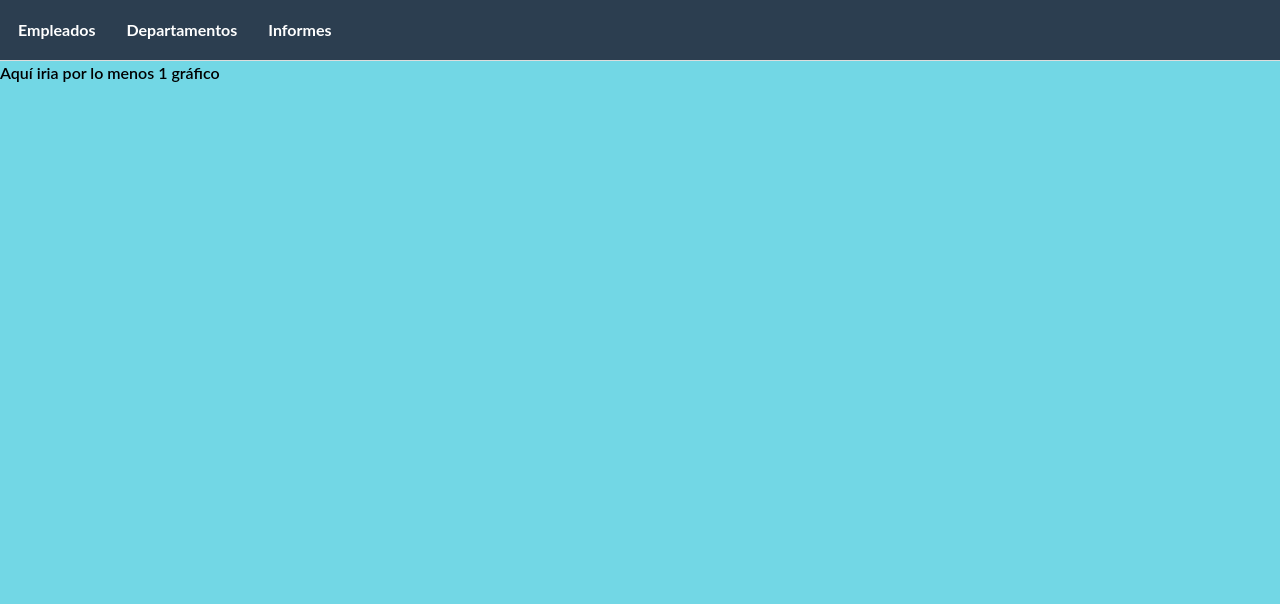
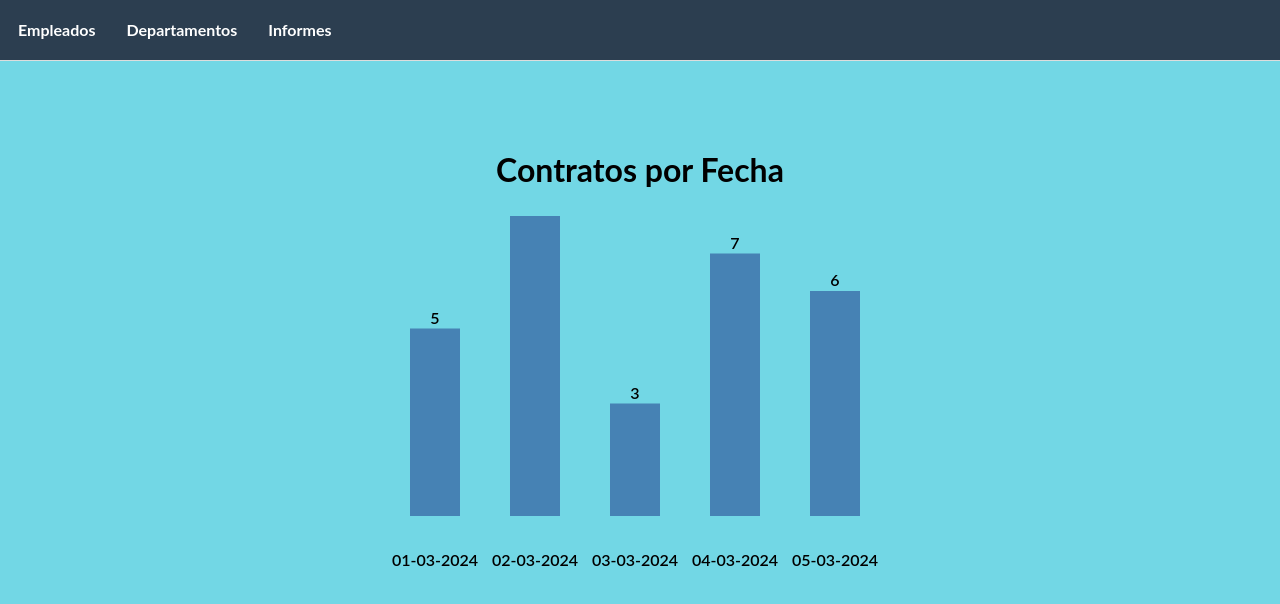
Before and after one commit to beamm536/sistema-gestion-empresarial, a Svelte app in the folder sge-odoo/: page / in a window 1280 px wide. Both pictures are taken after a click on the link "Informes". Shown: the top 604 px of the page. Built offline with nearby package versions, Linux system fonts and the light colour scheme.

Commit message:
Gráfico con contratos

```diff
--- a/sge-odoo/package.json
+++ b/sge-odoo/package.json
@@ -12,5 +12,8 @@
     "@sveltejs/vite-plugin-svelte": "^5.0.3",
     "svelte": "^5.20.2",
     "vite": "^6.2.0"
+  },
+  "dependencies": {
+    "d3": "^7.9.0"
   }
 }
--- a/sge-odoo/src/components/empleados/Vistas/informes.svelte
+++ b/sge-odoo/src/components/empleados/Vistas/informes.svelte
@@ -1 +1,103 @@
-<div>Aquí iria por lo menos 1 gráfico</div>
+<script>
+    import * as d3 from "d3";
+    import { onMount } from "svelte";
+
+    let data_synthetic = [
+      { contratos: 5, fecha: "01-03-2024" },
+      { contratos: 8, fecha: "02-03-2024" },
+      { contratos: 3, fecha: "03-03-2024" },
+      { contratos: 7, fecha: "04-03-2024" },
+      { contratos: 6, fecha: "05-03-2024" }
+    ];
+
+    onMount(() => {
+      buildChart(data_synthetic);
+    });
+
+    function buildChart(data) {
+      const svg = d3.select("#bar-chart");
+      const height = 300;
+      const width = 500;
+      const barWidth = 50;
+      const barSpacing = 50;
+      const marginBottom = 70;
+      const marginLeft = 70;
+
+      svg.attr("width", width).attr("height", height + marginBottom);
+
+      const scaleY = d3
+        .scaleLinear()
+        .domain([0, d3.max(data, (d) => d.contratos)])
+        .range([height, 0]);
+
+      let offsetX = marginLeft;
+
+      svg
+        .selectAll("rect")
+        .data(data)
+        .enter()
+        .append("rect")
+        .attr("x", (d, i) => offsetX + i * (barWidth + barSpacing))
+        .attr("y", (d) => scaleY(d.contratos))
+        .attr("width", barWidth)
+        .attr("height", (d) => height - scaleY(d.contratos))
+        .attr("fill", "steelblue")
+        .append("title")
+        .text((d) => `${d.contratos} contratos`);
+
+      svg
+        .selectAll("text.value")
+        .data(data)
+        .enter()
+        .append("text")
+        .attr("class", "value")
+        .attr("x", (d, i) => offsetX + i * (barWidth + barSpacing) + barWidth / 2)
+        .attr("y", (d) => scaleY(d.contratos) - 5)
+        .attr("text-anchor", "middle")
+        .attr("fill", "black")
+        .text((d) => d.contratos);
+
+      svg
+        .selectAll("text.label")
+        .data(data)
+        .enter()
+        .append("text")
+        .attr("class", "label")
+        .attr("x", (d, i) => offsetX + i * (barWidth + barSpacing) + barWidth / 2)
+        .attr("y", height + 50)
+        .attr("text-anchor", "middle")
+        .attr("fill", "black")
+        .text((d) => d.fecha);
+    }
+</script>
+
+<div class="container">
+  <h1>Contratos por Fecha</h1>
+  <div class="chart-container">
+    <svg id="bar-chart"></svg>
+  </div>
+</div>
+
+<style>
+  svg {
+    height: 370px;
+    width: 600px;
+
+  }
+
+  .container {
+    display: flex;
+    flex-direction: column;
+    justify-content: center;
+    align-items: center;
+    text-align: center;
+    margin-top: 5%;
+  }
+
+  .chart-container {
+    display: flex;
+    flex-direction: column;
+    align-items: center;
+    justify-content: center;
+  }
+</style>
```
Also changed, not shown: 1 other file (tests, documents, lock files or other folders).
